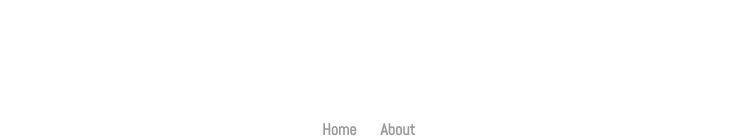
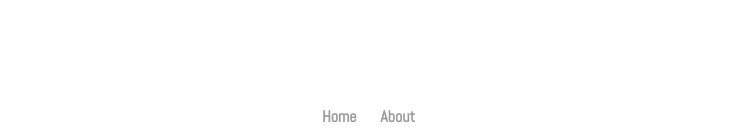
Before and after one commit to electionmatch/electionmatch.github.io, a Jekyll site: the page built from index.html, in a window 1280 px wide. Shown: the part 757-897 px from the top of the page, without its empty margins (268-1019 px from the left). Built offline with Jekyll 4.4.1, drawn with Linux system fonts in a browser that asks for light colours.

Commit message:
Update main.css

```diff
--- a/css/main.css
+++ b/css/main.css
@@ -28,8 +28,6 @@ h1 {
 #footer {
     position : absolute;
     bottom : 0;
-    height : 40px;
-    margin-top : 40px;
     left: 50%;
     margin: 0 -50px;
 }
```
